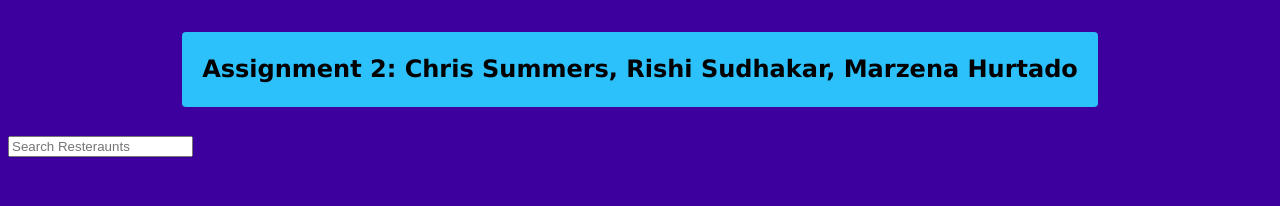
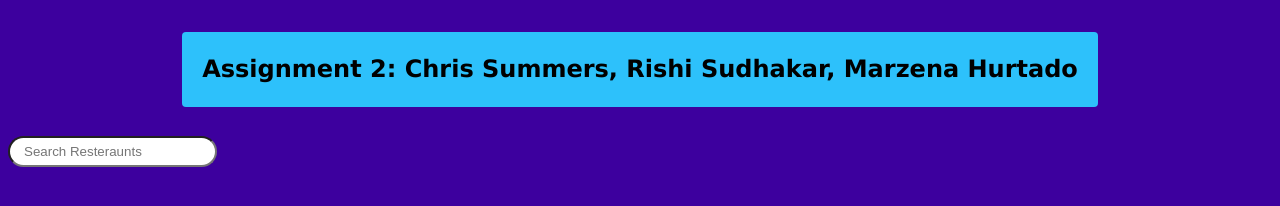
Before and after one commit to marzenah88/INST377_asst2, a website: page public/asst-2/index.html in a window 1280 px wide. Drawn offline with Linux system fonts and the light colour scheme.

Commit message:
Update styles.css
added some styles for the search box

```diff
--- a/public/asst-2/styles.css
+++ b/public/asst-2/styles.css
@@ -54,3 +54,8 @@ h1 {
     border-radius: 3px;
     background: linear-gradient(rgb(224, 7, 214) 35%, rgb(12, 85, 5) 100%);
 }
+
+.textinput {
+    padding: 6px 14px;
+    border-radius: 30px;
+}
```
